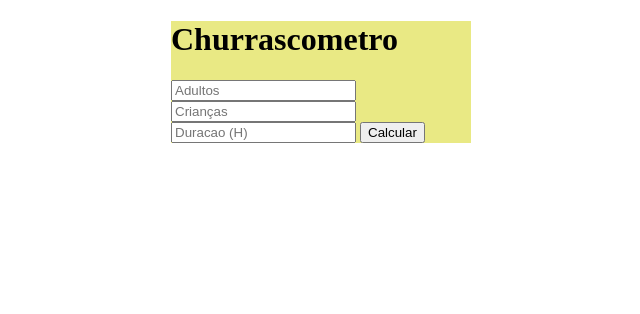
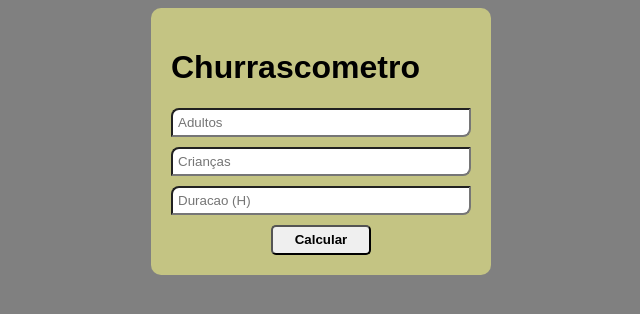
Before and after one commit to webertmaciel/Churrascometro, a plain HTML site: page index.html in a window 1280 px wide. Shown: the whole page, without its empty margins (319-959 px from the left). Drawn offline with Linux system fonts and the light colour scheme.

Commit message:
concluido o stilo e marcacao

```diff
--- a/style.css
+++ b/style.css
@@ -1,5 +1,26 @@
+body{
+    background-color: gray;
+}
 .container{
     max-width: 300px;
     margin: auto;
-    background-color: rgb(233, 233, 132);
+    background-color: rgba(233, 233, 132, 0.651);
+    padding: 20px;
+    border-radius:10px;
+    font-family: Arial, Helvetica, sans-serif;
 }
+input{
+    width: 100%;
+    display: block;
+    padding:5px;
+    box-sizing: border-box;
+    margin-bottom: 10px;
+    border-radius: 8px 0 8px 0;
+}
+button{
+    border-radius: 5px;
+    width: 100px ;
+    height: 30px;
+    font-weight: bold;
+    position: relative; left: 100px;
+}
```
